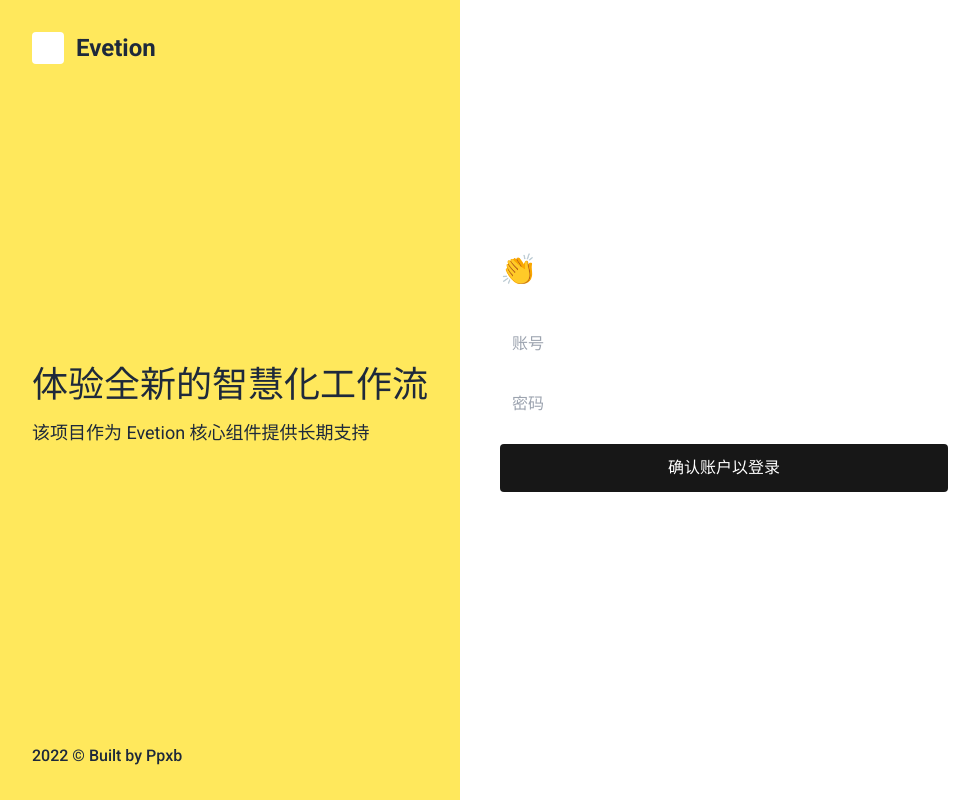
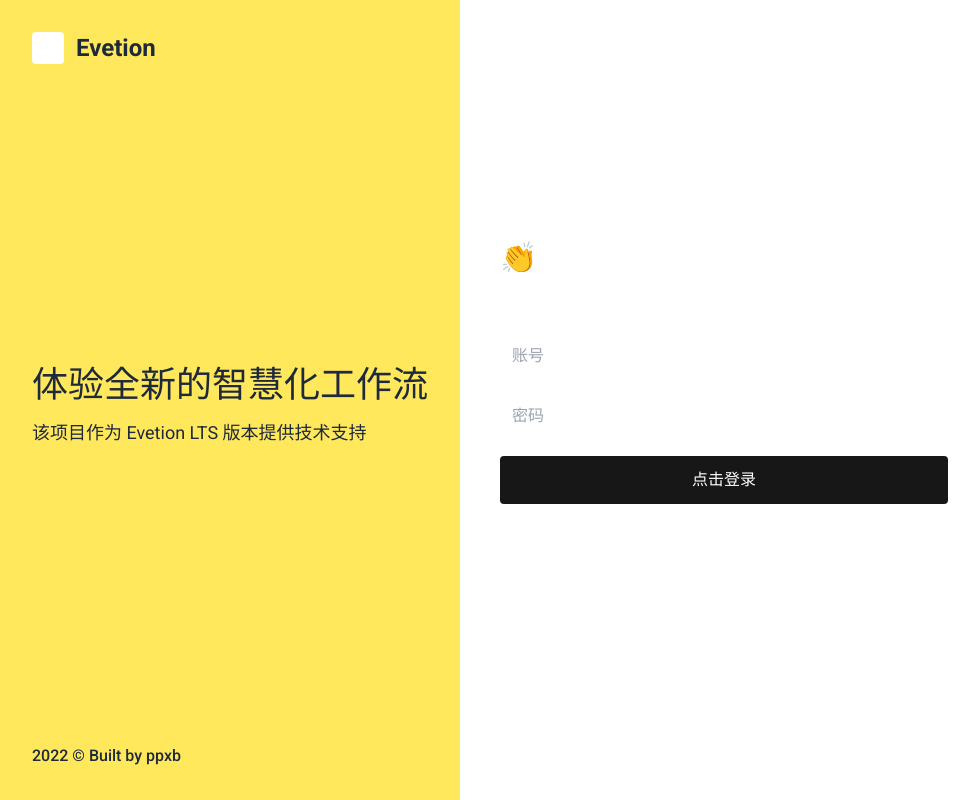
Before and after one commit to ppxb/evetion, a Vue app: page /#/login in a window 1280 px wide. Shown: the whole page, without its empty margins (0-979 px from the left). Built offline with nearby package versions, Linux system fonts and the light colour scheme.

Commit message:
finish login page

```diff
--- a/src/global.css
+++ b/src/global.css
@@ -17,6 +17,10 @@
   -webkit-text-size-adjust: 100%;
 }
 
+:focus-visible {
+  outline: none;
+}
+
 html,
 body {
   font-family: 'Roboto', sans-serif;
--- a/src/pages/login.vue
+++ b/src/pages/login.vue
@@ -12,17 +12,18 @@
           <h1 class="text-4xl leading-snug font-extrabold">
             体验全新的智慧化工作流
           </h1>
-          <p class="text-lg">该项目作为 Evetion 核心组件提供长期支持</p>
+          <p class="text-lg">该项目作为 Evetion LTS 版本提供技术支持</p>
         </div>
-        <p class="font-medium">2022 © Built by Ppxb</p>
+        <p class="font-medium">2022 © Built by ppxb</p>
       </div>
 
       <div
         class="flex flex-1 flex-col items-center justify-center px-10 relative text-white"
       >
         <div class="flex flex-1 flex-col justify-center space-y-5 w-full">
-          <div class="flex flex-col space-y-2 text-3xl font-bold mb-4">
-            👏 欢迎回来
+          <div class="flex flex-col space-y-2">
+            <h2 class="text-3xl font-bold mb-2">👏 欢迎回来</h2>
+            <p class="text-md">账号已实现SSO，支持 Evetion 全系统登录</p>
           </div>
           <div class="flex flex-col max-w-md space-y-5">
             <input
@@ -36,9 +37,9 @@
               class="flex px-3 py-2 rounded font-medium placeholder:font-normal text-slate-800"
             />
             <button
-              class="flex items-center justify-center flex-none px-4 py-3 rounded font-medium bg-[#171717] hover:bg-black transition-all text-white hover:"
+              class="flex items-center justify-center px-4 py-3 rounded font-bold bg-[#171717] hover:bg-black transition-all text-white"
             >
-              确认账户以登录
+              点击登录
             </button>
           </div>
         </div>
@@ -52,10 +53,3 @@
     </div>
   </div>
 </template>
-
-<style scoped>
-.break-inside {
-  -moz-column-break-inside: avoid;
-  break-inside: avoid;
-}
-</style>
```
